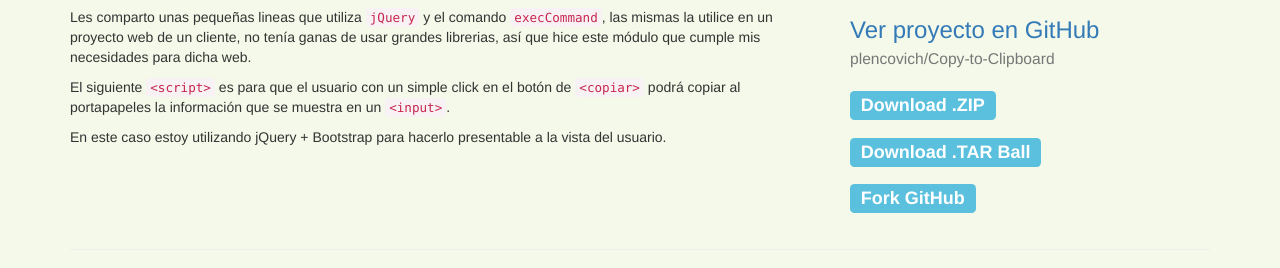
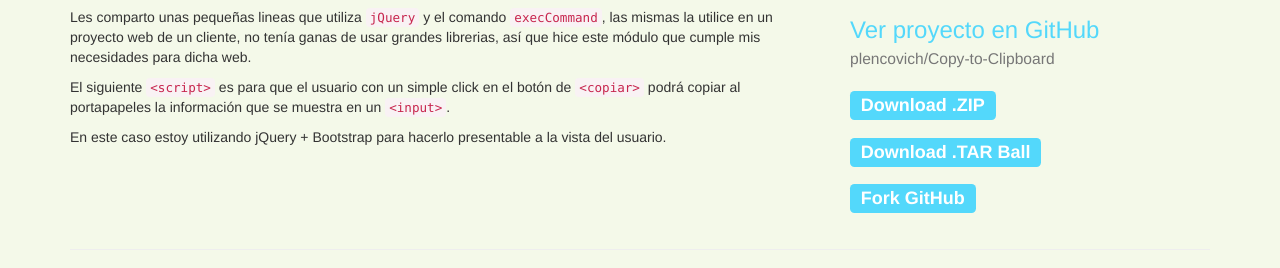
Before and after one commit to plencovich/Copy-to-Clipboard, a plain HTML site: page index.html in a window 1280 px wide. Shown: the part 106-374 px from the top of the page. Drawn offline with nearby package versions, Linux system fonts and the light colour scheme.

Commit message:
Actualización de información y estilos

```diff
--- a/assets/css/style.css
+++ b/assets/css/style.css
@@ -10,3 +10,19 @@ body {
 .navbar-inverse .navbar-brand {
     color: #363732;
 }
+a {
+  color: #53D8FB;
+  text-decoration: none;
+}
+a:hover, a:focus {
+  color: #363732;
+  text-decoration: none;
+}
+.label-info {
+  background-color: #53D8FB;
+}
+.label-info[href]:focus, .label-info[href]:hover {
+  color: #363732;
+  text-decoration: none;
+  background-color: #53D8FB;
+}
```
